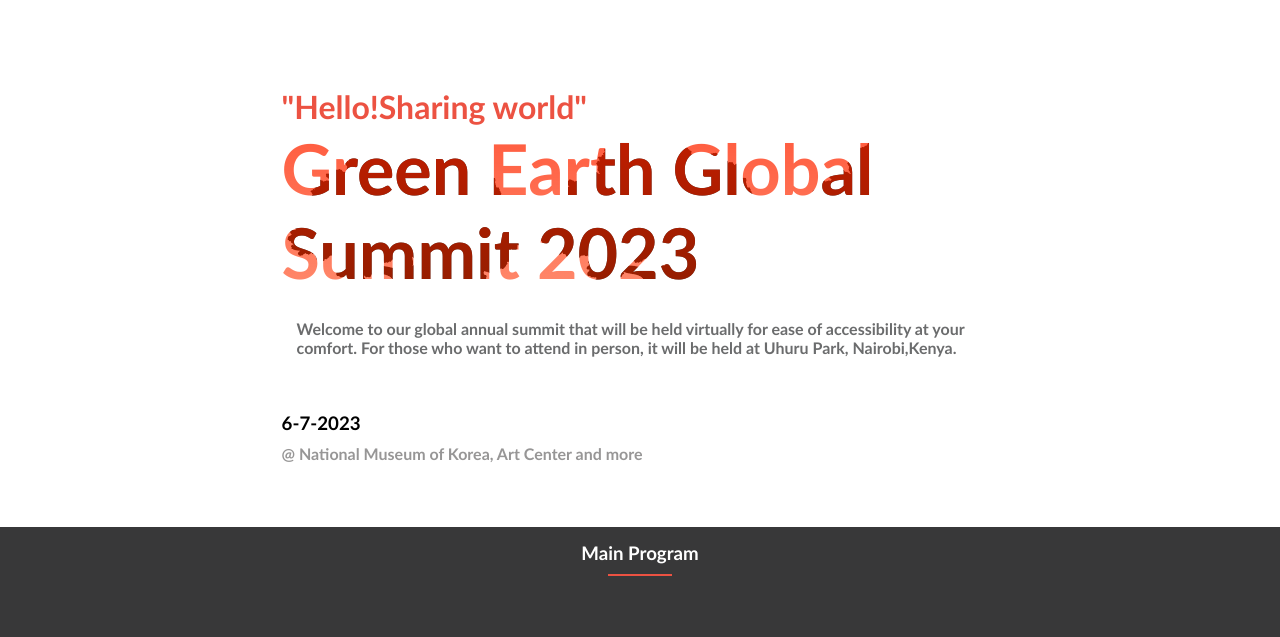
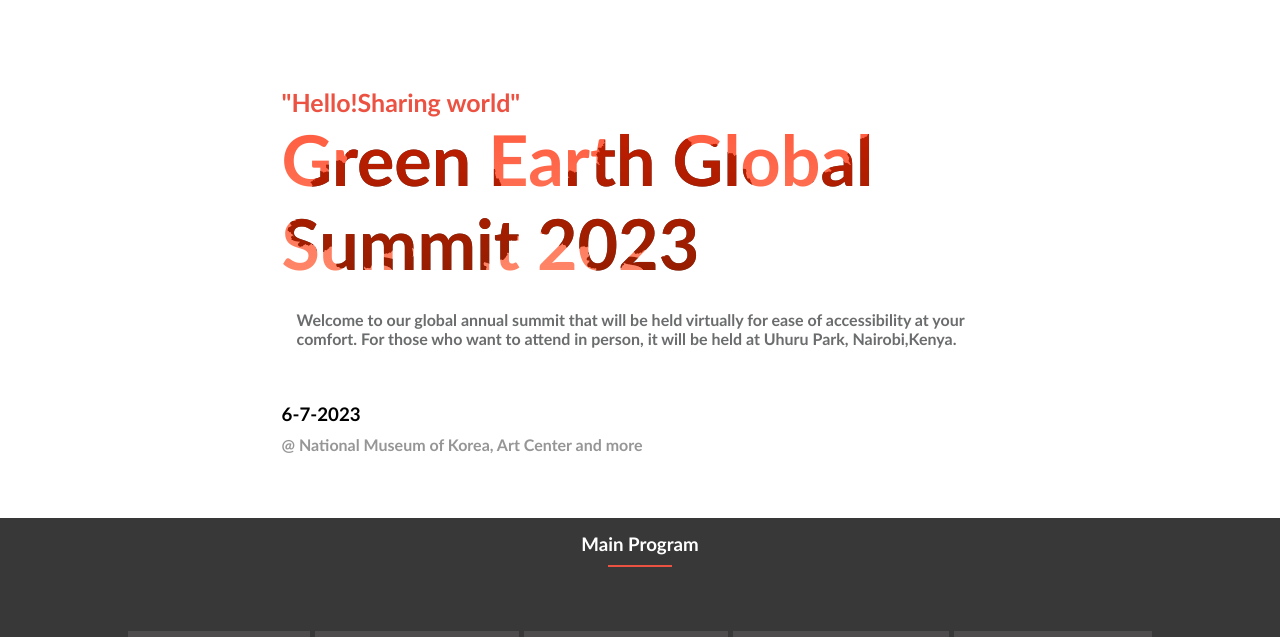
Before and after one commit to fatmahussein/Green-Earth-Summit, a website: page index.html in a window 1280 px wide. Shown: the part 86-723 px from the top of the page. Drawn offline with Linux system fonts and the light colour scheme.

Commit message:
changes made as requested

```diff
--- a/index.html
+++ b/index.html
@@ -50,7 +50,7 @@
     </navbar>
    <!--Header-->
    <header>
-    <h1 class="heading1">"Hello!Sharing world"</h1>
+    <p class="heading1">"Hello!Sharing world"</p>
     <h1 class="heading2">Green Earth Global Summit 2023</h1>
     <p  class="parag">Welcome to our global annual summit that will be held virtually for ease of accessibility at your comfort.
         For those who want to attend in person, it will be held at Uhuru Park, Nairobi,Kenya. </p>
--- a/styles.css
+++ b/styles.css
@@ -92,6 +92,7 @@ header {
 
 .heading1 {
   color: #ec5242;
+  font-size: 25px;
 }
 
 .heading2 {
```
Also changed, not shown: about.html (+1 -2 lines).
